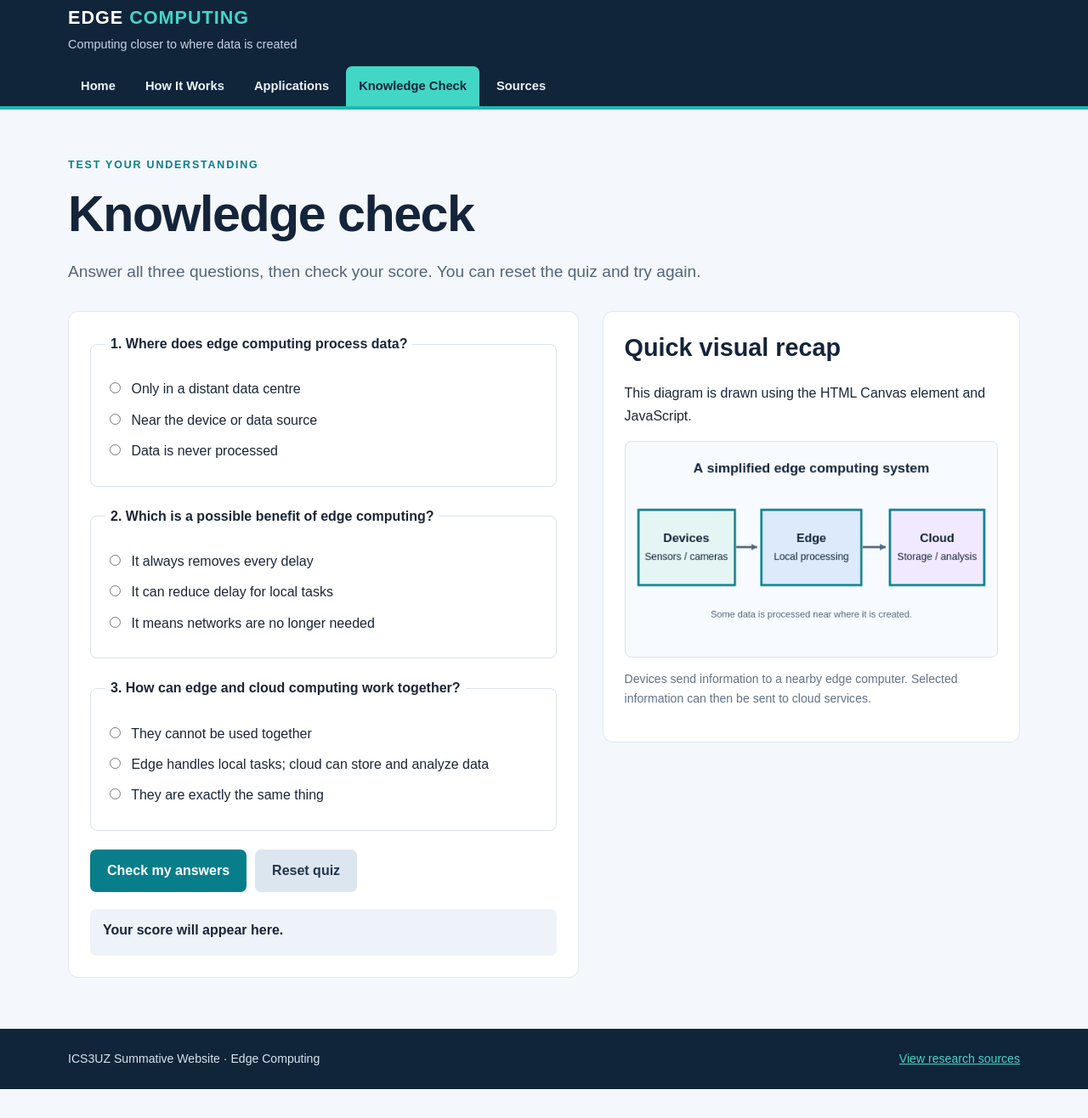
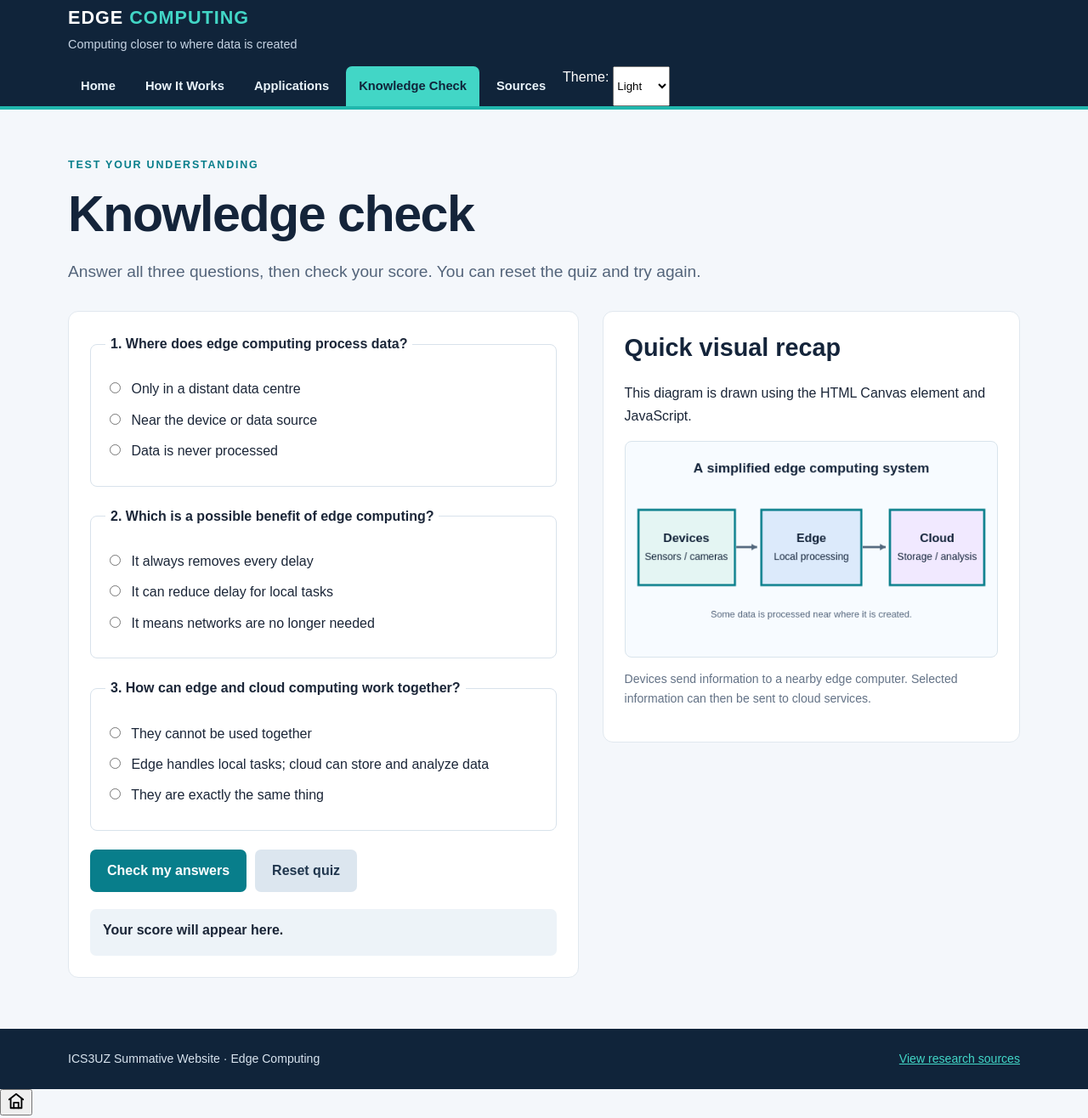
Before and after one commit to 14631-ui/edge-computing-website, a plain HTML site: page quiz.html in a window 1280 px wide. Shown: the part 15-1331 px from the top of the page at 85% size. Before the commit the page ends 1297 px from the top, so only its background shows below. Drawn offline with Linux system fonts and the light colour scheme.

Commit message:
Update quiz.html

```diff
--- a/quiz.html
+++ b/quiz.html
@@ -5,6 +5,18 @@
     <meta name="viewport" content="width=device-width, initial-scale=1.0" />
     <title>Edge Computing | Knowledge Check</title>
     <link rel="stylesheet" href="css/style.css" />
+    <script>
+        // Apply the saved theme before the page is displayed.
+      (function () {
+        const savedTheme = localStorage.getItem('themePreference') || 'light';
+        const systemDark = window.matchMedia('(prefers-color-scheme: dark)').matches;
+        const activeTheme = savedTheme === 'system'
+          ? (systemDark ? 'dark' : 'light')
+          : savedTheme;
+
+        document.documentElement.dataset.theme = activeTheme;
+      })();
+    </script>
     <script src="js/main.js" defer></script>
     <script src="js/quiz.js" defer></script>
   </head>
@@ -20,6 +32,12 @@
           <a href="applications.html">Applications</a>
           <a class="active" href="quiz.html">Knowledge Check</a>
           <a href="sources.html">Sources</a>
+          <label class="theme-label" for="theme-select">Theme:</label>
+          <select id="theme-select" aria-label="Choose colour theme">
+            <option value="light">Light</option>
+            <option value="dark">Dark</option>
+            <option value="system">System</option>
+          </select>
         </nav>
       </div>
     </header>
@@ -128,5 +146,27 @@
         <p><a href="sources.html">View research sources</a></p>
       </div>
     </footer>
+    <button
+      id="back-to-top"
+      onclick="window.scrollTo({top: 0, behavior: 'smooth'})"
+      aria-label="Back to top"
+      title="Back to Top"
+    >
+      <svg
+        xmlns="http://www.w3.org/2000/svg"
+        width="22"
+        height="22"
+        viewBox="0 0 24 24"
+        fill="none"
+        stroke="currentColor"
+        stroke-width="2"
+        stroke-linecap="round"
+        stroke-linejoin="round"
+      >
+        <path d="m3 10 9-7 9 7" />
+        <path d="M5 9v12h14V9" />
+        <path d="M9 21v-7h6v7" />
+      </svg>
+    </button>
   </body>
 </html>
```
